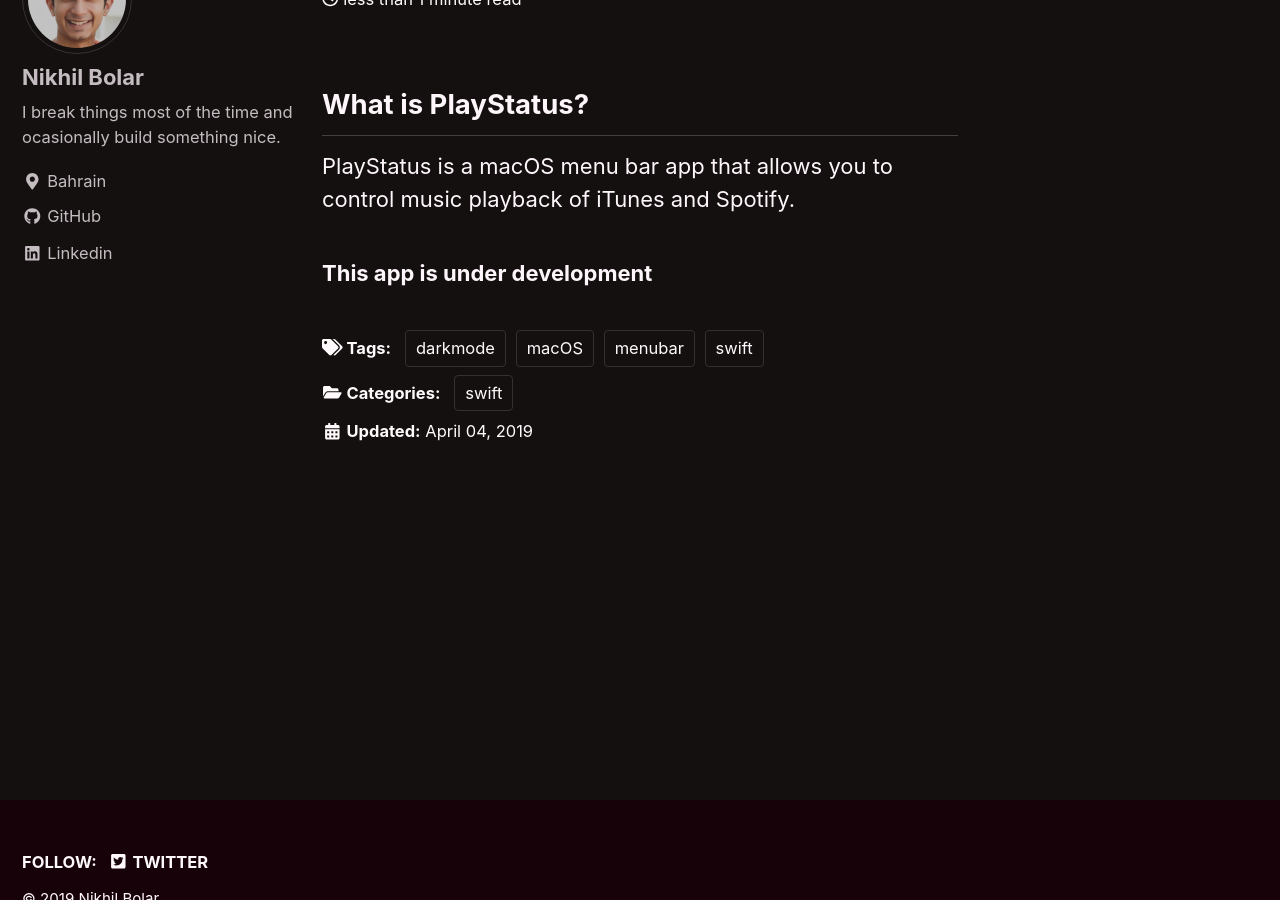
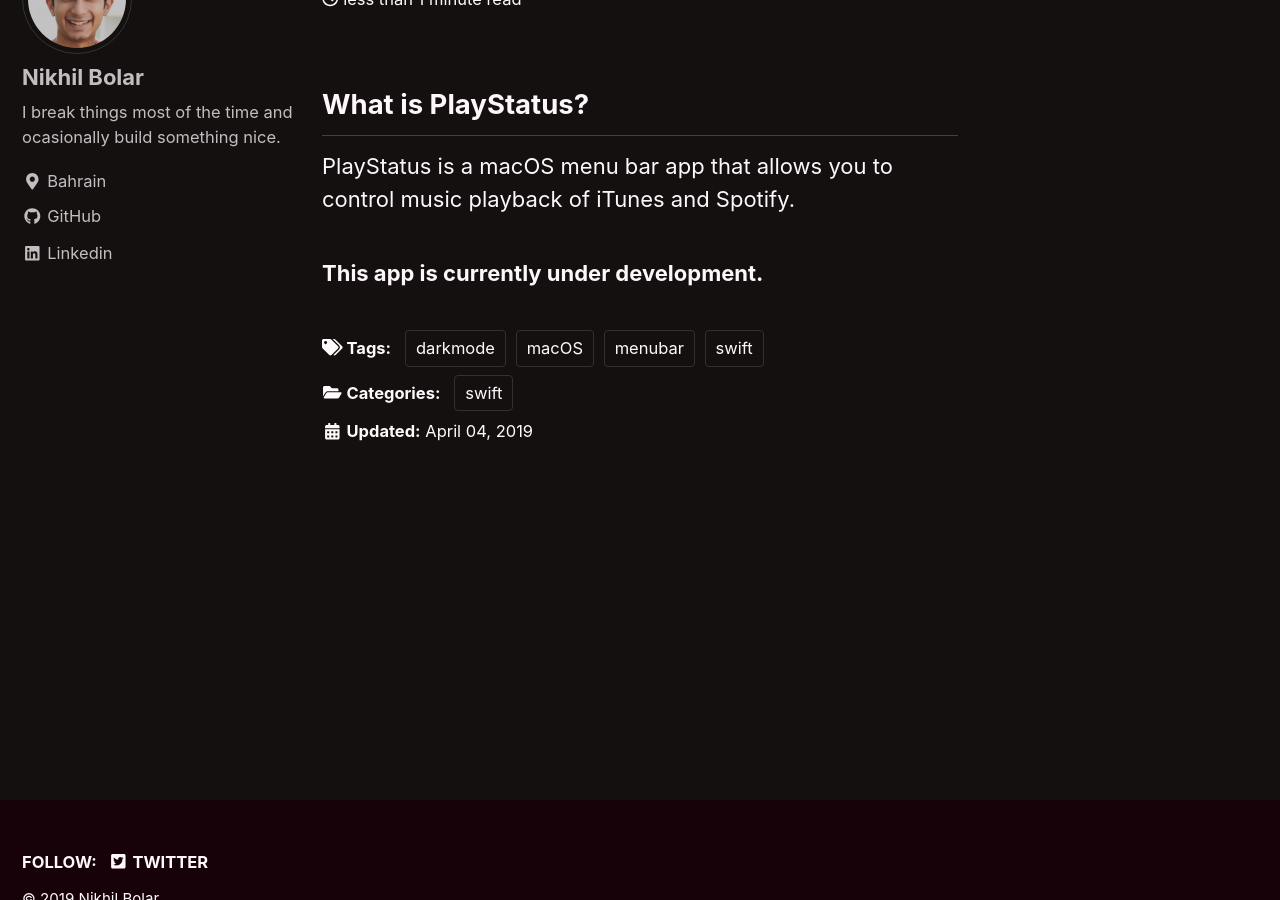
Before and after one commit to nbolar/nbolar.github.io, a Jekyll site: the page built from _posts/2019-04-26-playstatus.md, in a window 1280 px wide and 900 px high, scrolled down 399 px. Built offline with Jekyll 4.4.1, drawn with Linux system fonts in a browser that asks for light colours; cached includes are drawn as plain includes.

Commit message:
Update 2019-04-26-playstatus.md

```diff
--- a/_posts/2019-04-26-playstatus.md
+++ b/_posts/2019-04-26-playstatus.md
@@ -10,7 +10,7 @@
 ## What is PlayStatus?
 PlayStatus is a macOS menu bar app that allows you to control music playback of iTunes and Spotify.
 
-### This app is under development
+### This app is currently under development.
 <!-- Rates is a simple macOS app that lives in your menu bar that allows you to quickly convert between currencies of your choice as well as monitor the exchange rates. It uses the fixer.io API to receive the exchange rates of 170 currencies, including Bitcoin, Gold and Silver rates.
 
 The app allows you to choose any of the 170 currencies as your base currency to view the exchange rates. By default the base currency is set to USD. The rates are updated hourly.
```
